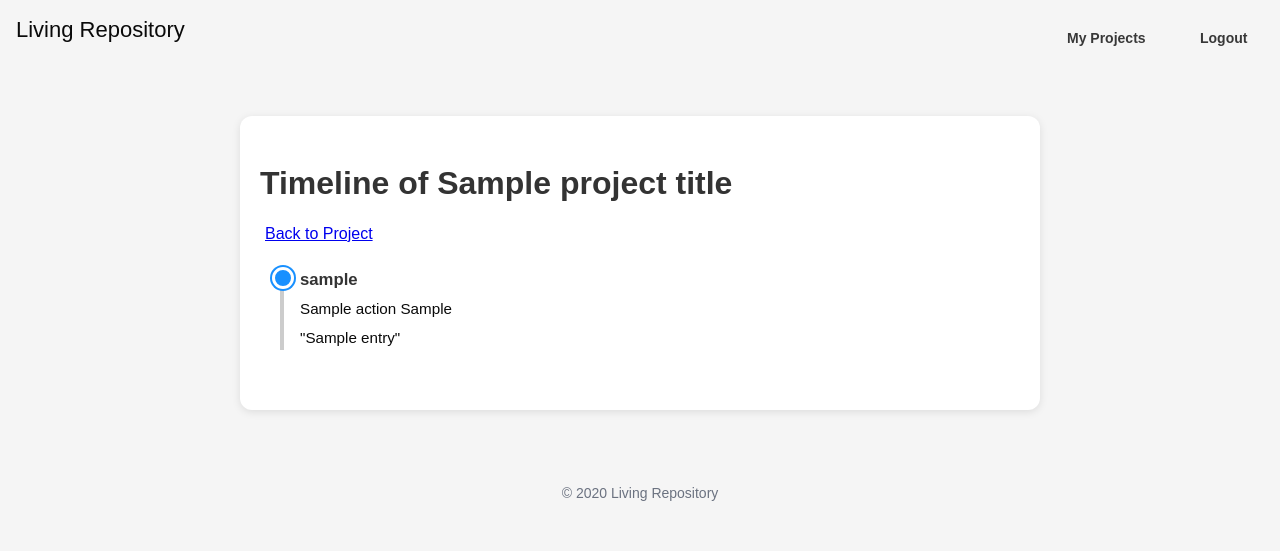
After one commit to darcishka/living-repository-ui, a Flask app: template templates/project_timeline.html in a window 1280 px wide. The commit adds this page. Shown: the top 551 px of the page. Run offline with Flask 3, Linux system fonts and the light colour scheme; the template is opened without the code that fills it: most values are stand-ins (such as "Sample title", 1, 10 or a date in 2020).

Commit message:
Added logging for all important actions and added rudimentary timeline (some was inspired by poorvika but it had to mostly be redone)

```diff
--- a/app.py
+++ b/app.py
@@ -114,6 +114,33 @@ def extract_excel_text(path):
                 text += " ".join([str(cell) for cell in row if cell]) + "\n"
     return text
 
+def log_event(user_id, project_id, action, object_type=None, object_id=None, object_name=None):
+    """
+    Insert an event into Audit_Log for tracking user/project activity.
+
+    Args:
+        user_id (str): The ID of the user performing the action.
+        project_id (str): The project where the action occurred.
+        action (str): The action performed ('create','update','delete','login','logout').
+        object_type (str, optional): The type of object ('project','document','chat','link','file').
+        object_id (str, optional): The ID of the object interacted with.
+        object_name (str, optional): A friendly name for the object (e.g., filename).
+    """
+    conn = get_db()
+    cur = conn.cursor()
+
+    log_id = str(uuid.uuid4())
+    timestamp = datetime.datetime.now(datetime.timezone.utc)
+
+    cur.execute("""
+        INSERT INTO Audit_Log (log_id, user_id, project_id, action, object_type, object_id, object_name, [timestamp])
+        VALUES (?, ?, ?, ?, ?, ?, ?, ?)
+    """, (log_id, user_id, project_id, action, object_type, object_id, object_name, timestamp))
+
+    conn.commit()
+    cur.close()
+    conn.close()
+
 # ------------------ Routes -----------------------
 @app.route("/")
 def index():
@@ -123,6 +150,11 @@ def index():
 
 @app.route("/logout")
 def logout():
+    if "user_id" in session:
+        user_id = session["user_id"]
+        # Log logout event
+        log_event(user_id, None, action="logout")
+
     session.clear()
     return redirect(url_for("index"))
 
@@ -149,6 +181,10 @@ def login():
     if bcrypt.checkpw(password.encode("utf-8"), hashed.encode("utf-8")):
         session["user_id"] = user_id
         session["name"] = name
+
+        # Log login event
+        log_event(user_id, None, action="login")
+
         return redirect(url_for("dashboard"))
     else:
         return "Invalid email or password"
@@ -175,13 +211,19 @@ def signup():
     if exists > 0:
         return "Email already taken"
 
-    cur.execute("INSERT INTO [User] (user_id, name, email, role, password_hash) VALUES (?, ?, ?, ?, ?)",
-                (user_id, name, email, role, hashed.decode("utf-8")))
+    cur.execute(
+        "INSERT INTO [User] (user_id, name, email, role, password_hash) VALUES (?, ?, ?, ?, ?)",
+        (user_id, name, email, role, hashed.decode("utf-8"))
+    )
     conn.commit()
     cur.close()
     conn.close()
 
+    # Log signup event
+    log_event(user_id, None, action="create", object_type="user", object_id=user_id, object_name=name)
+
     return "Account created successfully! <a href='/login'>Login here</a>"
+
 
 @app.route("/dashboard")
 def dashboard():
@@ -229,7 +271,19 @@ def create_project():
     conn.commit()
     cur.close()
     conn.close()
+
+    # Log project creation
+    log_event(
+        user_id=session["user_id"],
+        project_id=project_id,
+        action="create",
+        object_type="project",
+        object_id=project_id,
+        object_name=title
+    )
+
     return redirect(url_for("projects"))
+
 
 @app.route("/project/<project_id>", methods=["GET", "POST"])
 def project_detail(project_id):
@@ -255,11 +309,27 @@ def project_detail(project_id):
                 conn.close()
                 return "You do not have permission to delete this project.", 403
 
-            # Delete the project (cascades to Project_Document, etc.)
+            # Get project title before deletion
+            cur.execute("SELECT title FROM Project WHERE project_id=?", (project_id,))
+            row = cur.fetchone()
+            project_title = row[0] if row else None
+
+            # Delete the project
             cur.execute("DELETE FROM Project WHERE project_id=?", (project_id,))
             conn.commit()
             cur.close()
             conn.close()
+
+            # Log project deletion
+            log_event(
+                user_id=user_id,
+                project_id=project_id,
+                action="delete",
+                object_type="project",
+                object_id=project_id,
+                object_name=project_title
+            )
+
             return redirect(url_for("projects"))
 
     # Fetch project info
@@ -294,6 +364,7 @@ def project_detail(project_id):
         current_year=datetime.datetime.now().year
     )
 
+
 @app.route("/project/<project_id>/share", methods=["POST"])
 def share_project(project_id):
     if "user_id" not in session:
@@ -327,7 +398,16 @@ def share_project(project_id):
     cur.close()
     conn.close()
 
-    # Use the correct endpoint name here
+    # Log project sharing
+    log_event(
+        user_id=session["user_id"],
+        project_id=project_id,
+        action="create",
+        object_type="share_link",
+        object_id=link_id,
+        object_name=f"{permissions} link"
+    )
+
     share_url = url_for("access_shared_project", link_id=link_id, _external=True)
 
     return jsonify({
@@ -335,7 +415,6 @@ def share_project(project_id):
         "expires": expiry_date.isoformat(),
         "permissions": permissions
     })
-
 
 @app.route("/share/<link_id>")
 def access_shared_project(link_id):
@@ -442,16 +521,17 @@ def process_document(project_id, doc_id):
     if "user_id" not in session:
         return jsonify({"success": False, "error": "Unauthorized"}), 401
 
+    user_id = session["user_id"]
     conn = get_db()
     cur = conn.cursor()
 
     try:
         # fetch document
-        cur.execute("SELECT ocr_text FROM Document WHERE doc_id = ?", (doc_id,))
+        cur.execute("SELECT title, ocr_text FROM Document WHERE doc_id = ?", (doc_id,))
         row = cur.fetchone()
-        if not row or not row[0]:
+        if not row or not row[1]:
             return jsonify({"success": False, "error": "Document has no text"}), 400
-        doc_text = row[0]
+        doc_title, doc_text = row
 
         # fetch project
         cur.execute("SELECT title, description FROM Project WHERE project_id = ?", (project_id,))
@@ -487,6 +567,17 @@ def process_document(project_id, doc_id):
             ("Complete", doc_id)
         )
         conn.commit()
+
+        #Log the event
+        log_event(
+            user_id=user_id,
+            project_id=project_id,
+            action="update",
+            object_type="document",
+            object_id=doc_id,
+            object_name=doc_title
+        )
+
         return jsonify({"success": True, "summary": summary})
 
     except Exception as e:
@@ -497,6 +588,7 @@ def process_document(project_id, doc_id):
     finally:
         cur.close()
         conn.close()
+
 
 @app.route("/project/<project_id>/upload", methods=["POST"])
 def project_upload(project_id):
@@ -554,6 +646,15 @@ def project_upload(project_id):
         tag_id = get_or_create_tag(cur, tag)
         cur.execute("INSERT INTO Document_Tag (document_id, tag_id) VALUES (?, ?)", (doc_id, tag_id))
 
+    #log the event
+    log_event(
+    user_id=session["user_id"],
+    project_id=project_id,
+    action="create",
+    object_type="Document",
+    object_id=doc_id,
+    object_name=title)
+
     conn.commit()
     cur.close()
     conn.close()
@@ -565,14 +666,31 @@ def document_detail(project_id, doc_id):
     if "user_id" not in session:
         return redirect(url_for("login"))
 
+    user_id = session["user_id"]
     conn = get_db()
     cur = conn.cursor()
 
     if request.method == "POST":
         if "delete" in request.form:
-            # find project_id (redundant here since we already have it)
+            # Fetch document info for logging
+            cur.execute("SELECT title FROM Document WHERE doc_id=?", (doc_id,))
+            doc_row = cur.fetchone()
+            doc_title = doc_row[0] if doc_row else None
+
+            # Delete document
             cur.execute("DELETE FROM Document WHERE doc_id=?", (doc_id,))
             conn.commit()
+
+            # Log the deletion
+            log_event(
+                user_id=user_id,
+                project_id=project_id,
+                action="delete",
+                object_type="document",
+                object_id=doc_id,
+                object_name=doc_title
+            )
+
             cur.close()
             conn.close()
             return redirect(url_for("project_detail", project_id=project_id))
@@ -601,6 +719,7 @@ def document_detail(project_id, doc_id):
     return render_template("document_detail.html",
                            document=document,
                            project_id=project_id)
+
 
 @app.route("/project/<project_id>/chats")
 def project_chats(project_id):
@@ -824,6 +943,7 @@ def delete_document_tag(project_id, doc_id):
     if "user_id" not in session:
         return jsonify({"success": False, "error": "Unauthorized"}), 401
 
+    user_id = session["user_id"]
     data = request.get_json()
     if not data or "tag" not in data:
         return jsonify({"success": False, "error": "Tag parameter required"}), 400
@@ -836,7 +956,7 @@ def delete_document_tag(project_id, doc_id):
     cur = conn.cursor()
 
     try:
-        # First, verify the document exists and belongs to the project
+        # Verify the document exists and belongs to the project
         cur.execute("""
             SELECT d.doc_id
             FROM Document d
@@ -868,6 +988,16 @@ def delete_document_tag(project_id, doc_id):
             return jsonify({"success": False, "error": "Tag was not associated with this document"}), 400
 
         conn.commit()
+
+        # Log the tag deletion
+        log_event(
+            user_id=user_id,
+            project_id=project_id,
+            action="delete",
+            object_type="tag",
+            object_id=tag_id,
+            object_name=tag_label
+        )
 
         return jsonify({
             "success": True,
@@ -935,6 +1065,16 @@ def add_document_tag(project_id, doc_id):
 
         conn.commit()
 
+        # Log the event
+        log_event(
+            user_id=session["user_id"],
+            project_id=project_id,
+            action="update",
+            object_type="tag",
+            object_id=tag_id,
+            object_name=tag_label
+        )
+
         return jsonify({
             "success": True,
             "message": f"Tag '{tag_label}' added successfully",
@@ -950,6 +1090,47 @@ def add_document_tag(project_id, doc_id):
         cur.close()
         conn.close()
 
+@app.route("/project/<project_id>/timeline")
+def project_timeline(project_id):
+    if "user_id" not in session:
+        return redirect(url_for("login"))
+
+    conn = get_db()
+    cur = conn.cursor()
+
+    # Fetch project info
+    cur.execute("SELECT title FROM Project WHERE project_id=?", (project_id,))
+    row = cur.fetchone()
+    if not row:
+        cur.close()
+        conn.close()
+        return "Project not found", 404
+
+    project_title = row[0]
+
+    # Fetch audit log entries for this project, ordered newest first
+    cur.execute("""
+        SELECT al.[timestamp], al.action, al.object_type, al.object_name, u.name as user_name
+        FROM Audit_Log al
+        LEFT JOIN [User] u ON al.user_id = u.user_id
+        WHERE al.project_id=?
+        ORDER BY al.[timestamp] DESC
+    """, (project_id,))
+
+    log_entries = [dict(zip([column[0] for column in cur.description], row)) for row in cur.fetchall()]
+
+    cur.close()
+    conn.close()
+
+    return render_template(
+        "project_timeline.html",
+        project_id=project_id,
+        project_title=project_title,
+        log_entries=log_entries,
+        current_year=datetime.datetime.now().year
+    )
+
+
 # ------------------ Main -----------------
 if __name__ == "__main__":
     app.run(debug=True)
--- a/templates/project_detail.html
+++ b/templates/project_detail.html
@@ -28,6 +28,7 @@
 
       <div style="display:flex; gap:var(--space-4); margin-top:12px;">
         <a href="{{ url_for('ingestion', project_id=project_id) }}" class="btn btn-primary">Go to Ingestion</a>
+        <a href="{{ url_for('project_timeline', project_id=project_id) }}" class="btn btn-accent">View Timeline</a>
         <a href="{{ url_for('projects') }}" class="btn btn-secondary">Back to Projects</a>
       </div>
     </div>
--- /dev/null
+++ b/templates/project_timeline.html
@@ -0,0 +1,154 @@
+<!DOCTYPE html>
+<html lang="en">
+<head>
+  <meta charset="UTF-8">
+  <title>{{ project_title }} - Timeline</title>
+  <link rel="stylesheet" href="{{ url_for('static', filename='styles.css') }}">
+  <meta name="viewport" content="width=device-width, initial-scale=1.0">
+  <style>
+    body {
+      font-family: Arial, sans-serif;
+      background: #f5f5f5;
+      margin: 0;
+      padding: 0;
+    }
+
+    .container {
+      max-width: 800px;
+      margin: 40px auto;
+      padding: 20px;
+      background: #fff;
+      border-radius: 12px;
+      box-shadow: 0 2px 8px rgba(0,0,0,0.1);
+    }
+
+    h1.timeline-title {
+      font-size: 2em;
+      color: #333;
+      margin-bottom: 12px;
+    }
+
+
+    .timeline-container {
+      position: relative;
+      padding-left: 40px;
+      margin-top: 20px;
+    }
+
+    /* Vertical rail */
+    .timeline-container::before {
+      content: '';
+      position: absolute;
+      left: 20px;
+      top: 0;
+      bottom: 0;
+      width: 4px;
+      background: #ccc;
+    }
+
+    .timeline-item {
+      position: relative;
+      margin-bottom: 40px;
+      cursor: pointer;
+    }
+
+    /* Dot on the rail */
+    .timeline-item::before {
+      content: '';
+      position: absolute;
+      left: -28px;
+      top: 0;
+      width: 16px;
+      height: 16px;
+      background: #1890ff;
+      border-radius: 50%;
+      border: 3px solid #fff;
+      box-shadow: 0 0 0 2px #1890ff;
+    }
+
+    .timeline-item strong {
+      font-size: 1.1em;
+      color: #333;
+    }
+
+    .timeline-item div {
+      margin-top: 4px;
+      font-size: 0.95em;
+    }
+
+    .event-card {
+      background: #f9f9f9;
+      border-radius: 8px;
+      padding: 12px;
+      margin-top: 8px;
+      display: none;
+      font-size: 0.9em;
+      color: #555;
+      box-shadow: 0 1px 4px rgba(0,0,0,0.1);
+    }
+
+    .timeline-item.event-open .event-card {
+      display: block;
+    }
+
+    @media (max-width: 600px) {
+      .container {
+        padding: 15px;
+      }
+
+      .timeline-container {
+        padding-left: 30px;
+      }
+
+      .timeline-item::before {
+        left: -24px;
+      }
+    }
+  </style>
+</head>
+<body>
+  <nav class="nav" style="display:flex; justify-content:space-between; padding:var(--space-4); border-bottom:1px solid var(--border-color);">
+    <div class="logo h3">Living Repository</div>
+    <div>
+      <a href="{{ url_for('projects') }}" class="btn btn-link">My Projects</a>
+      <a href="{{ url_for('logout') }}" class="btn btn-link">Logout</a>
+    </div>
+  </nav>
+
+  <div class="container">
+    <h1 class="timeline-title">Timeline of {{ project_title }}</h1>
+    <a href="{{ url_for('project_detail', project_id=project_id) }}" class="btn-accent" style="margin-top: -5px;margin-left: 5px; display: inline-block;">Back to Project</a>
+
+    <div class="timeline-container">
+      {% if log_entries %}
+        {% for entry in log_entries %}
+        <div class="timeline-item">
+          <div><strong>{{ entry.user_name or "Unknown User" }}</strong></div>
+          <div>{{ entry.action }}{% if entry.object_type %} {{ entry.object_type }}{% endif %}</div>
+          {% if entry.object_name %}<div>"{{ entry.object_name }}"</div>{% endif %}
+          <div class="event-card">
+            <p><em>{{ entry.timestamp.strftime('%Y-%m-%d %H:%M:%S') }}</em></p>
+            {% if entry.object_id %}<p><strong>Object ID:</strong> {{ entry.object_id }}</p>{% endif %}
+            {% if entry.project_id %}<p><strong>Project ID:</strong> {{ entry.project_id }}</p>{% endif %}
+          </div>
+        </div>
+        {% endfor %}
+      {% else %}
+        <p>No activity yet for this project.</p>
+      {% endif %}
+    </div>
+  </div>
+
+  <footer style="text-align:center; padding:var(--space-8); border-top:1px solid var(--border-color); margin-top:var(--space-16);">
+    <p class="muted text-sm">&copy; {{ current_year }} Living Repository</p>
+  </footer>
+
+  <script>
+    document.querySelectorAll('.timeline-item').forEach(event => {
+      event.addEventListener('click', () => {
+        event.classList.toggle('event-open');
+      });
+    });
+  </script>
+</body>
+</html>
```
